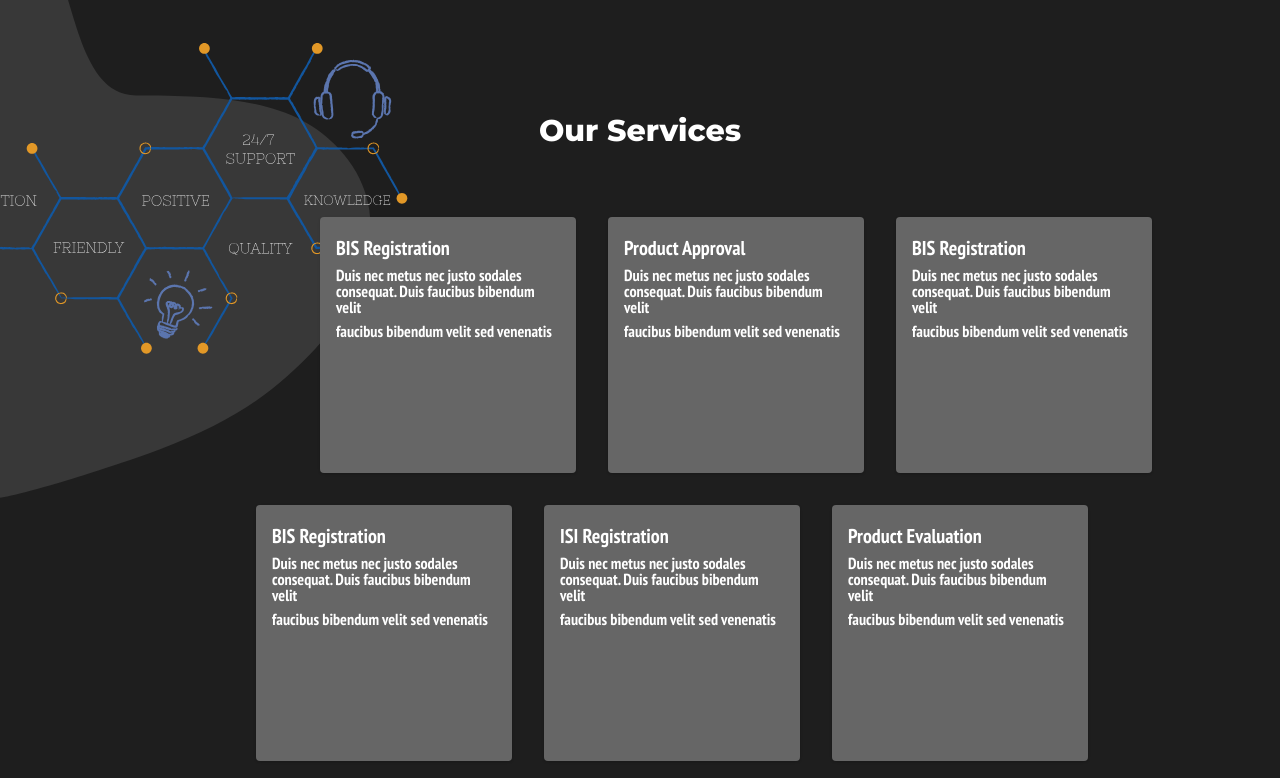
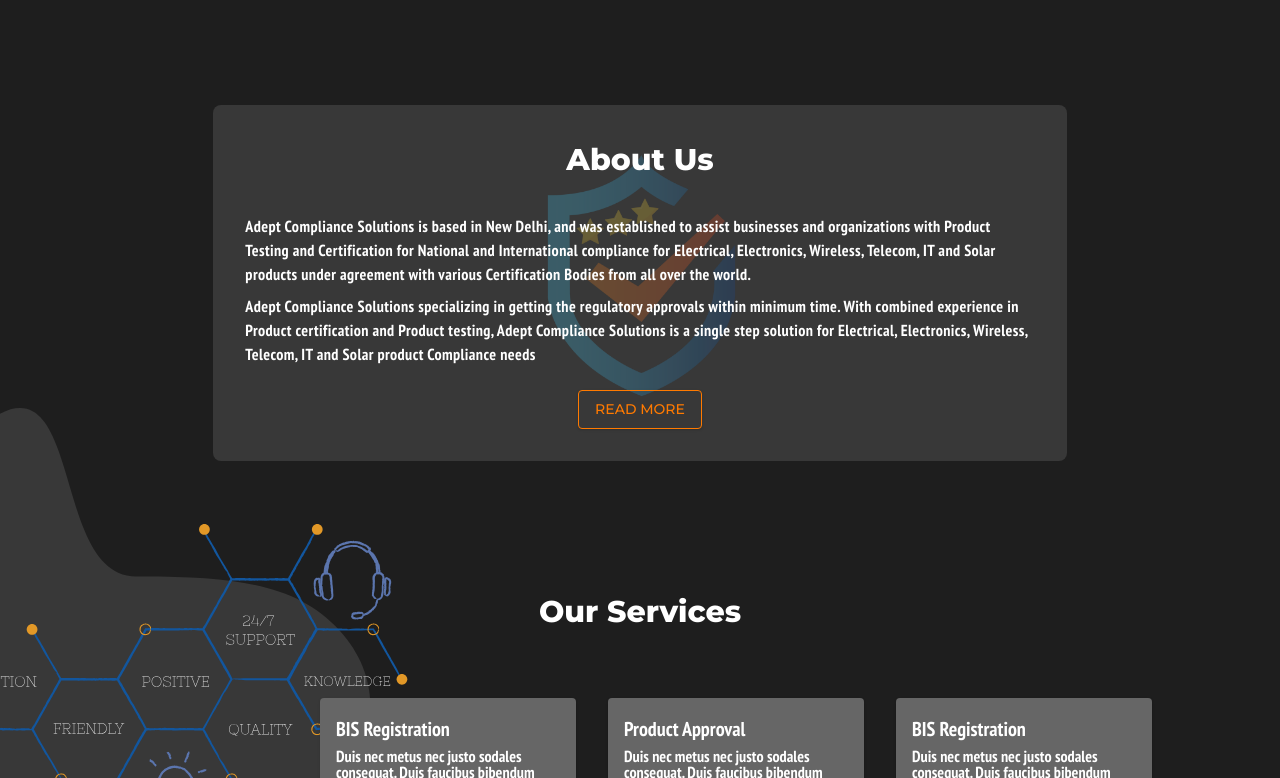
Before and after one commit to abhinav2188/Adept-Compliance-Solutions, a React (Create React App) app: page / in a window 1280 px wide. Shown: the part 822-1600 px from the top of the page. Built offline with nearby package versions, Linux system fonts and the light colour scheme.

Commit message:
minor changes

```diff
--- a/src/App.js
+++ b/src/App.js
@@ -1,24 +1,17 @@
 import React from "react";
 import Layout from "./Layout/layout";
-import { Switch, Route, useLocation } from "react-router-dom";
+import { Switch, Route } from "react-router-dom";
 import Home from "./containers/Home";
 import Service from "./containers/Service";
-import { CSSTransition, TransitionGroup } from "react-transition-group";
 import "./components/UI/animations.css";
 
 function App() {
-  const location = useLocation();
-
   return (
     <Layout>
-      <TransitionGroup>
-        <CSSTransition key={location.key} classNames="scale-fade" timeout={200}>
-          <Switch>
-            <Route exact path="/" component={Home}></Route>
-            <Route exact path="/service/:serviceName" component={Service}></Route>
-          </Switch>
-        </CSSTransition>
-      </TransitionGroup>
+      <Switch>
+        <Route exact path="/" component={Home}></Route>
+        <Route exact path="/service/:serviceName" component={Service}></Route>
+      </Switch>
     </Layout>
   );
 }
--- a/src/Layout/Navigation/NavItems.jsx
+++ b/src/Layout/Navigation/NavItems.jsx
@@ -1,6 +1,7 @@
 import React, { useEffect } from "react";
 import NavItem from "./NavItem";
 import {useLocation} from "react-router-dom";
+import fullLogo from "../../assets/full-logo.png";
 
 const AnchorLink = props => (
     <a href={props.link} className={`px-2 capitalize hover:text-orange-mid ${props.col?"py-2":""} ${props.active?"text-orange-mid":""}`}><p>{props.children}</p></a>
@@ -13,10 +14,10 @@
     },[location])
     return (
         <div className={`flex ${props.col?"flex-col":"items-center"} `}>
-            <NavItem link="/" col={props.col}>Home</NavItem>
+            <NavItem link="/" col={props.col}><center><img src={fullLogo} alt="Home" className="w-24"/></center></NavItem>
             <NavItem link="/contact" col={props.col}>contact</NavItem>
             <NavItem link="/about" col={props.col}>about</NavItem>
-            <AnchorLink link="/#services" col={props.col} active={location.pathname==="/service"}>Services</AnchorLink>
+            <AnchorLink link="/#services" col={props.col} active={/\/service\/*/.test(location.pathname)}>Services</AnchorLink>
         </div>
     );
 }
--- a/src/Layout/layout.jsx
+++ b/src/Layout/layout.jsx
@@ -8,13 +8,13 @@
 const Layout = (props) => {
   const [showSidebar, setShowSidebar] = useState(false);
   return (
-    <div className="flex flex-col font-paras antialiased text-white bg-gray-dark w-full">
+    <div className={`flex flex-col font-paras antialiased text-white bg-gray-dark w-full ${showSidebar?"h-screen overflow-y-hidden":""}` }>
       <div className="flex flex-col w-full min-h-screen">
         <TopNav setShowSidebar={setShowSidebar} />
         <Slider show={showSidebar} close={() => setShowSidebar(false)}>
           <NavItems col/>
         </Slider>
-        <div className={`${showSidebar?"h-full overflow-hidden":"flex-grow"}`}>{props.children}</div>
+        <div className="flex-grow">{props.children}</div>
       </div>
       <BottomNav />
       <Footer />
--- a/src/assets/staticContent.js
+++ b/src/assets/staticContent.js
@@ -1,17 +1,25 @@
 export default {
-    companyData : {
-        name : 'Adept Compliance Solutions',
-        phone: ' +91-9999-39-2077',
-        address: '69, Goyla Khurd Village, South West Delhi, Delhi, 110071',
-        email: 'info@adeptcs.in'
-    },
-    companyStats : {
-        projects: '1100+',
-        products : '100+'
-    },
-    companyTag : {
-        tagline: "Get Fastest Product Testing and Certification Services in India!",
-        content : "Worried about Product Certification? Here we are available to help you at every stage of Product testing and Certification. Adept Compliance is your single window for your all certification requirements.",
-        actionButtonContent :"Contact an Expert"
-    }
-}
+  companyData: {
+    name: "Adept Compliance Solutions",
+    phone: " +91-9999-39-2077",
+    address: "69, Goyla Khurd Village, South West Delhi, Delhi, 110071",
+    email: "info@adeptcs.in",
+  },
+  companyStats: {
+    projects: "1100+",
+    products: "100+",
+  },
+  companyTag: {
+    tagline: "Get Fastest Product Testing and Certification Services in India!",
+    content:
+      "Worried about Product Certification? Here we are available to help you at every stage of Product testing and Certification. Adept Compliance is your single window for your all certification requirements.",
+    actionButtonContent: "Contact an Expert",
+  },
+  about: {
+    title: "About Us",
+    content: [
+      "Adept Compliance Solutions is based in New Delhi, and was established to assist businesses and organizations with Product Testing and Certification for National and International compliance for Electrical, Electronics, Wireless, Telecom, IT and Solar products under agreement with various Certification Bodies from all over the world.",
+      "Adept Compliance Solutions specializing in getting the regulatory approvals within minimum time. With combined experience in Product certification and Product testing, Adept Compliance Solutions is a single step solution for Electrical, Electronics, Wireless, Telecom, IT and Solar product Compliance needs",
+    ],
+  },
+};
--- /dev/null
+++ b/src/components/Home/about.jsx
@@ -0,0 +1,21 @@
+import React from "react";
+import staticContent from "../../assets/staticContent";
+import logo from "../../assets/adept logo.png"
+
+const about = () => {
+  return (
+    <div className="my-8 py-8 lg:w-2/3 md:w-3/4 w-5/6 bg-gray-mid px-8 flex flex-col mx-auto rounded-lg relative z-0">
+    <img src={logo} alt="" className="-z-10 absolute lg:w-64 md:w-72 w-1/2 left-1/2 top-1/2 transform -translate-x-1/2 -translate-y-1/2 opacity-25"/>
+       <h2 className="font-heading self-center font-bold mb-8">{staticContent.about.title}</h2>
+      {
+          staticContent.about.content.map( c => <p className="mb-2 tracking-wide">{c}</p>)
+      }
+      <button className="self-center md:px-4 md:py-2 px-2 py-1 border rounded shadow border-orange-mid mt-4 text-orange-mid font-heading uppercase animation-scale">
+        <h6>read more</h6>
+      </button>
+
+    </div>
+  );
+};
+
+export default about;
--- a/src/components/UI/slider.js
+++ b/src/components/UI/slider.js
@@ -9,7 +9,7 @@
         <>
         <Backdrop show={props.show} close={props.close} />
         <CSSTransition in={props.show} classNames="slide" mountOnEnter unmountOnExit timeout={500}>
-            <div className="fixed h-screen w-1/3 z-50 flex flex-col bg-gray-dark px-2 py-3">
+            <div className="fixed h-screen w-1/3 z-50 flex flex-col bg-gray-mid px-2 py-3">
                 <div onClick={props.close}>
                     {props.children}
                 </div>
--- a/src/containers/Home.jsx
+++ b/src/containers/Home.jsx
@@ -5,12 +5,14 @@
 import Products from "../components/Home/products";
 import Testimonials from "../components/Home/testimonials";
 import Clients from "../components/Home/clients";
+import About from "../components/Home/about";
 
 const Hline = () => <hr className="lg:my-8 my-8 w-5/6 mx-auto border-t-1 border-gray-light opacity-50"/>
 const Home = (props) => {
     return (
         <div className="flex flex-col w-full">
             <Display/>
+            <About />
             <Services/>
             <Products />
             <Hline />
```
Also changed, not shown: src/Layout/Navigation/notification.jsx (+0 -9 lines).
